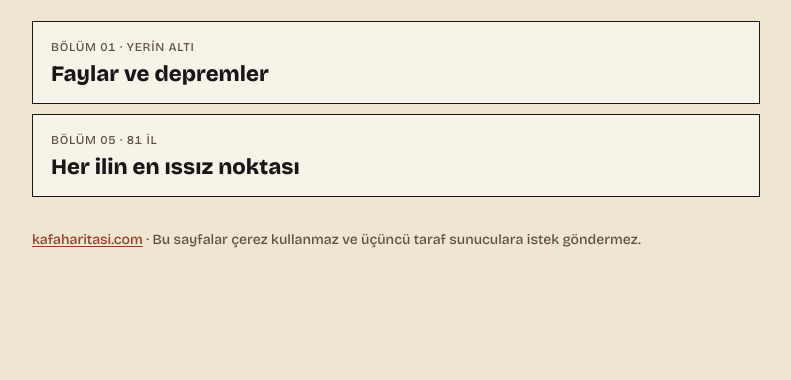
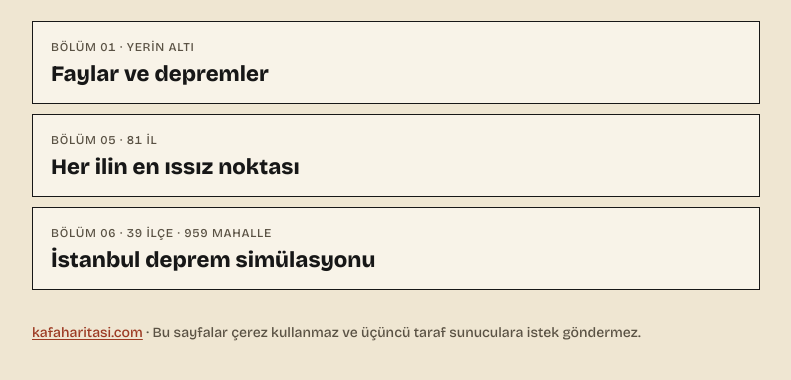
Before and after one commit to kafaharitasi/haritalar, a plain HTML site: page index.html in a window 1280 px wide. Shown: the part 200-580 px from the top of the page, without its empty margins (244-1035 px from the left). Drawn offline with Linux system fonts and the light colour scheme.

Commit message:
Kök sayfaya Bölüm 06 haritası

```diff
--- a/index.html
+++ b/index.html
@@ -21,6 +21,9 @@
     <li>
       <a href="issiz/"><span class="meta">Bölüm 05 · 81 il</span><span class="ad">Her ilin en ıssız noktası</span></a>
     </li>
+    <li>
+      <a href="istanbul-deprem/"><span class="meta">Bölüm 06 · 39 ilçe · 959 mahalle</span><span class="ad">İstanbul deprem simülasyonu</span></a>
+    </li>
   </ul>
   <p class="alt"><a href="https://www.kafaharitasi.com" rel="noopener">kafaharitasi.com</a> · Bu sayfalar çerez kullanmaz ve üçüncü taraf sunuculara istek göndermez.</p>
 </main>
```
